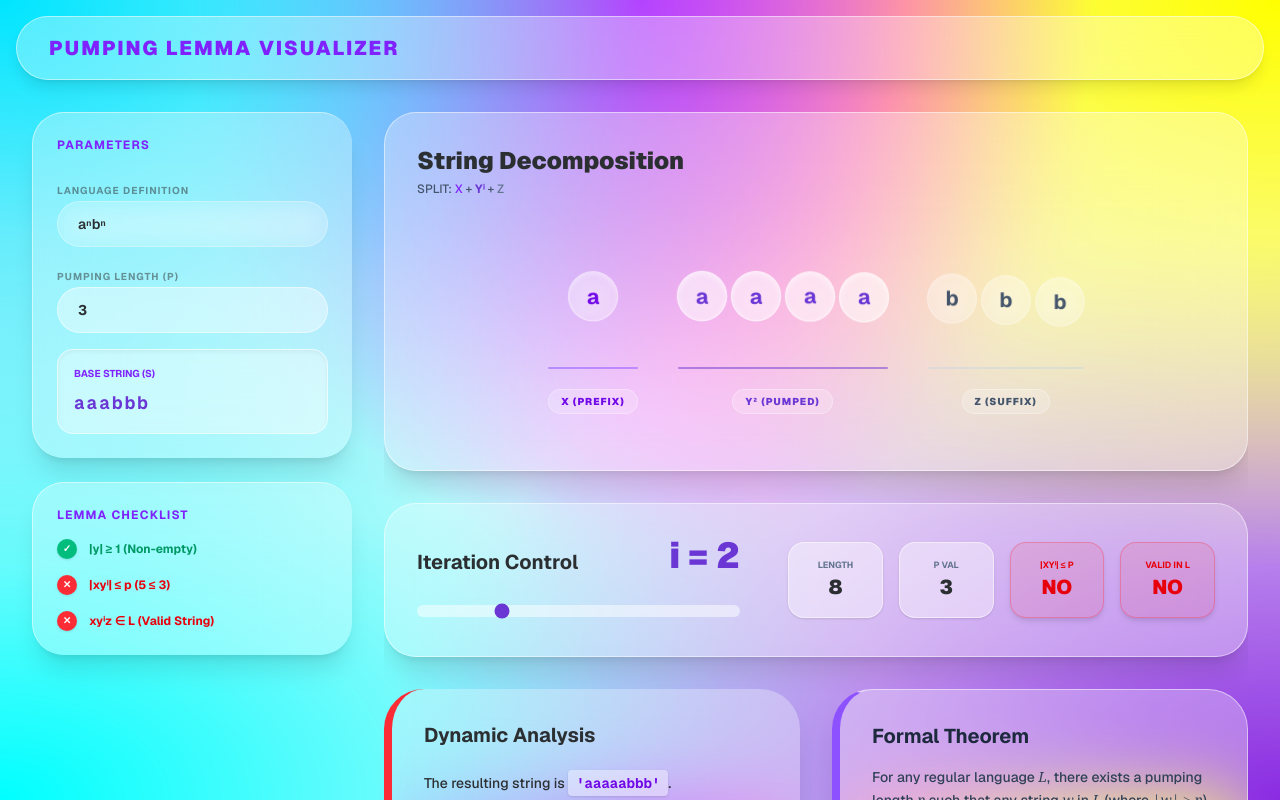
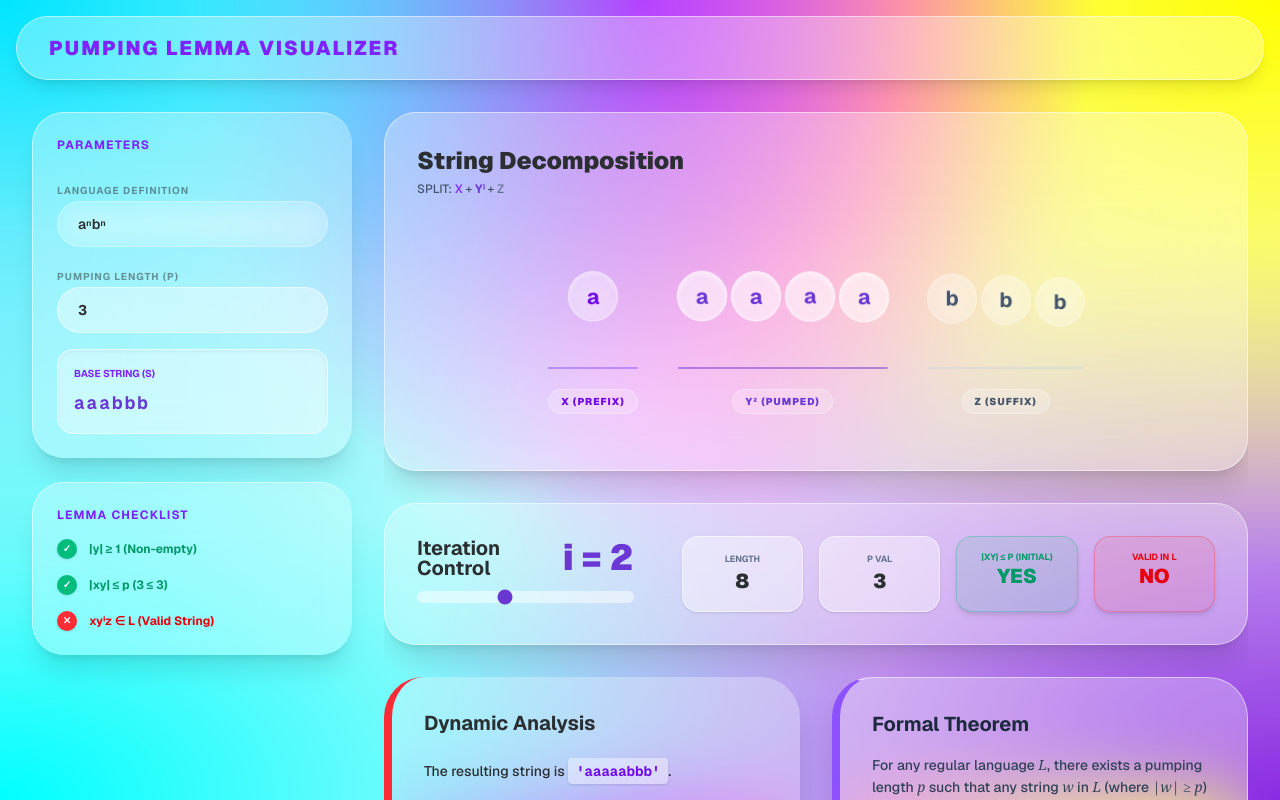
Before and after one commit to Yashmeet-3000/pumping-lemma-visualizer-TAFL, a Next.js app: page / in a window 1280 px wide. Shown: the top 800 px of the page. Built offline with nearby package versions, Linux system fonts and the light colour scheme.

Commit message:
Final Changes

```diff
--- a/src/app/page.js
+++ b/src/app/page.js
@@ -87,9 +87,8 @@ export default function Home() {
   const pumped = x + pumpedY + z;
   const isValid = lang.check(pumped);
 
-  // Dynamic Calculation
-  const currentXYLength = x.length + pumpedY.length;
-  const xyValid = currentXYLength <= p && y.length >= 1;
+  const initialXYLength = x.length + y.length;
+  const isDecompositionValid = initialXYLength <= p && y.length >= 1;
 
   const NodeGroup = ({ chars, label, theme, delayStart = 0 }) => {
     const themes = {
@@ -184,15 +183,13 @@ export default function Home() {
                     <span className="w-5 h-5 flex items-center justify-center bg-emerald-500 text-white rounded-full text-[10px] shadow-sm">✓</span>
                     |y| ≥ 1 (Non-empty)
                 </li>
-                {/* Rule 2 with Spin Effect */}
-                <li className={`flex items-center gap-3 text-xs font-bold transition-all duration-500 ${xyValid ? 'text-emerald-600' : 'text-red-600'}`}>
-                    <div className="relative w-5 h-5 transition-all duration-500" style={{ transform: xyValid ? 'rotateY(0deg)' : 'rotateY(180deg)', transformStyle: 'preserve-3d' }}>
+                <li className={`flex items-center gap-3 text-xs font-bold transition-all duration-500 ${isDecompositionValid ? 'text-emerald-600' : 'text-red-600'}`}>
+                    <div className="relative w-5 h-5 transition-all duration-500" style={{ transform: isDecompositionValid ? 'rotateY(0deg)' : 'rotateY(180deg)', transformStyle: 'preserve-3d' }}>
                         <span className="absolute inset-0 flex items-center justify-center bg-emerald-500 text-white rounded-full text-[10px] shadow-sm" style={{ backfaceVisibility: 'hidden' }}>✓</span>
                         <span className="absolute inset-0 flex items-center justify-center bg-red-500 text-white rounded-full text-[10px] shadow-sm" style={{ backfaceVisibility: 'hidden', transform: 'rotateY(180deg)' }}>✕</span>
                     </div>
-                    |xyⁱ| ≤ p ({currentXYLength} ≤ {p})
+                    |xy| ≤ p ({initialXYLength} ≤ {p})
                 </li>
-                {/* Rule 3 with Spin Effect */}
                 <li className={`flex items-center gap-3 text-xs font-bold transition-all duration-500 ${isValid ? 'text-emerald-600' : 'text-red-600'}`}>
                     <div className="relative w-5 h-5 transition-all duration-500" style={{ transform: isValid ? 'rotateY(0deg)' : 'rotateY(180deg)', transformStyle: 'preserve-3d' }}>
                         <span className="absolute inset-0 flex items-center justify-center bg-emerald-500 text-white rounded-full text-[10px] shadow-sm" style={{ backfaceVisibility: 'hidden' }}>✓</span>
@@ -220,23 +217,24 @@ export default function Home() {
 
           <div className="bg-white/30 backdrop-blur-2xl border border-white/50 rounded-[2rem] p-8 shadow-xl">
              <div className="flex flex-col xl:flex-row gap-12 items-center">
-                <div className="flex-1 w-full space-y-6">
-                   <div className="flex justify-between items-end">
-                      <h3 className="font-bold text-xl">Iteration Control</h3>
-                      <div className="text-[#6a37d4] font-black text-4xl">i = {i}</div>
+                <div className="flex-1 w-full space-y-10">
+                   {/* FIXED ALIGNMENT: items-baseline + whitespace-nowrap ensures i = 2 is one line and centered */}
+                   <div className="flex justify-between items-center mb-2">
+                      <h3 className="font-bold text-xl leading-none">Iteration Control</h3>
+                      <div className="text-[#6a37d4] font-black text-4xl leading-none whitespace-nowrap">i = {i}</div>
                    </div>
-                   <input type="range" min="1" max="5" value={i} onChange={(e) => setI(parseInt(e.target.value))} className="w-full h-3 bg-white/50 rounded-full appearance-none cursor-pointer accent-[#6a37d4]" />
+                   <input type="range" min="0" max="5" value={i} onChange={(e) => setI(parseInt(e.target.value))} className="w-full h-3 bg-white/50 rounded-full appearance-none cursor-pointer accent-[#6a37d4]" />
                 </div>
                 <div className="grid grid-cols-2 lg:grid-cols-4 gap-4 w-full xl:w-auto font-bold text-center">
                    <div className="px-6 py-4 bg-white/40 border border-white/50 rounded-2xl shadow-sm"><div className="text-[9px] text-slate-500 uppercase">Length</div><div className="text-xl font-black">{pumped.length}</div></div>
                    <div className="px-6 py-4 bg-white/40 border border-white/50 rounded-2xl shadow-sm"><div className="text-[9px] text-slate-500 uppercase">P Val</div><div className="text-xl font-black">{p}</div></div>
-                   <div className={`px-6 py-4 border rounded-2xl shadow-md transition-all duration-300 ${xyValid ? 'bg-emerald-500/10 border-emerald-500/30 text-emerald-600' : 'bg-red-500/10 border-red-500/30 text-red-600'}`}>
-                      <div className="text-[9px] uppercase">|xyⁱ| ≤ p</div>
-                      <div className="text-xl font-black">{xyValid ? 'YES' : 'NO'}</div>
+                   <div className={`px-6 py-4 border rounded-2xl shadow-md transition-all duration-300 ${isDecompositionValid ? 'bg-emerald-500/10 border-emerald-500/30 text-emerald-600' : 'bg-red-500/10 border-red-500/30 text-red-600'}`}>
+                      <div className="text-[9px] uppercase leading-none mb-1">|xy| ≤ p (Initial)</div>
+                      <div className="text-xl font-black leading-none">{isDecompositionValid ? 'YES' : 'NO'}</div>
                    </div>
                    <div className={`px-6 py-4 border rounded-2xl shadow-md transition-all duration-300 ${isValid ? 'bg-emerald-500/10 border-emerald-500/30 text-emerald-600' : 'bg-red-500/10 border-red-500/30 text-red-600'}`}>
-                      <div className="text-[9px] uppercase">Valid in L</div>
-                      <div className="text-xl font-black">{isValid ? 'YES' : 'NO'}</div>
+                      <div className="text-[9px] uppercase leading-none mb-1">Valid in L</div>
+                      <div className="text-xl font-black leading-none">{isValid ? 'YES' : 'NO'}</div>
                    </div>
                 </div>
              </div>
```
